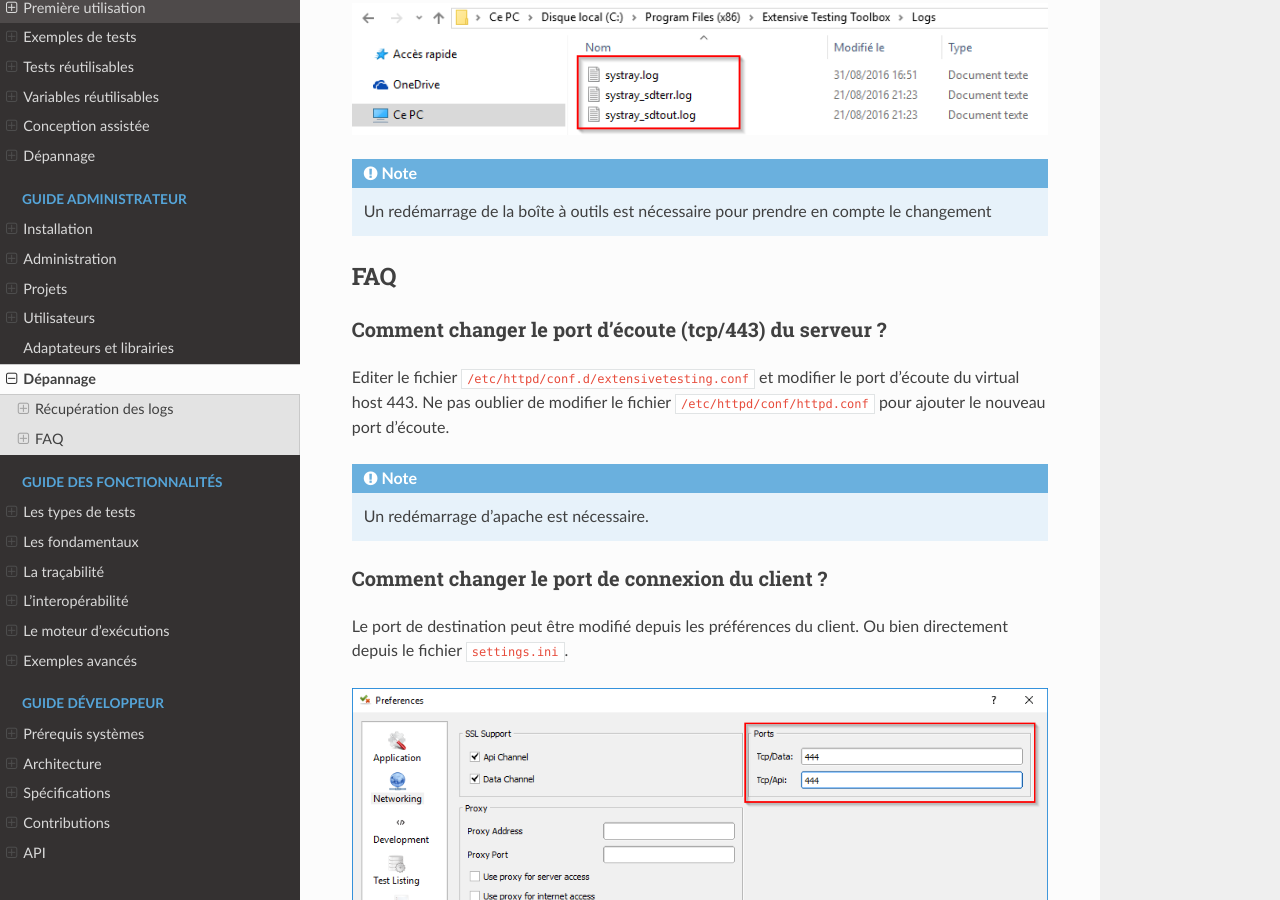
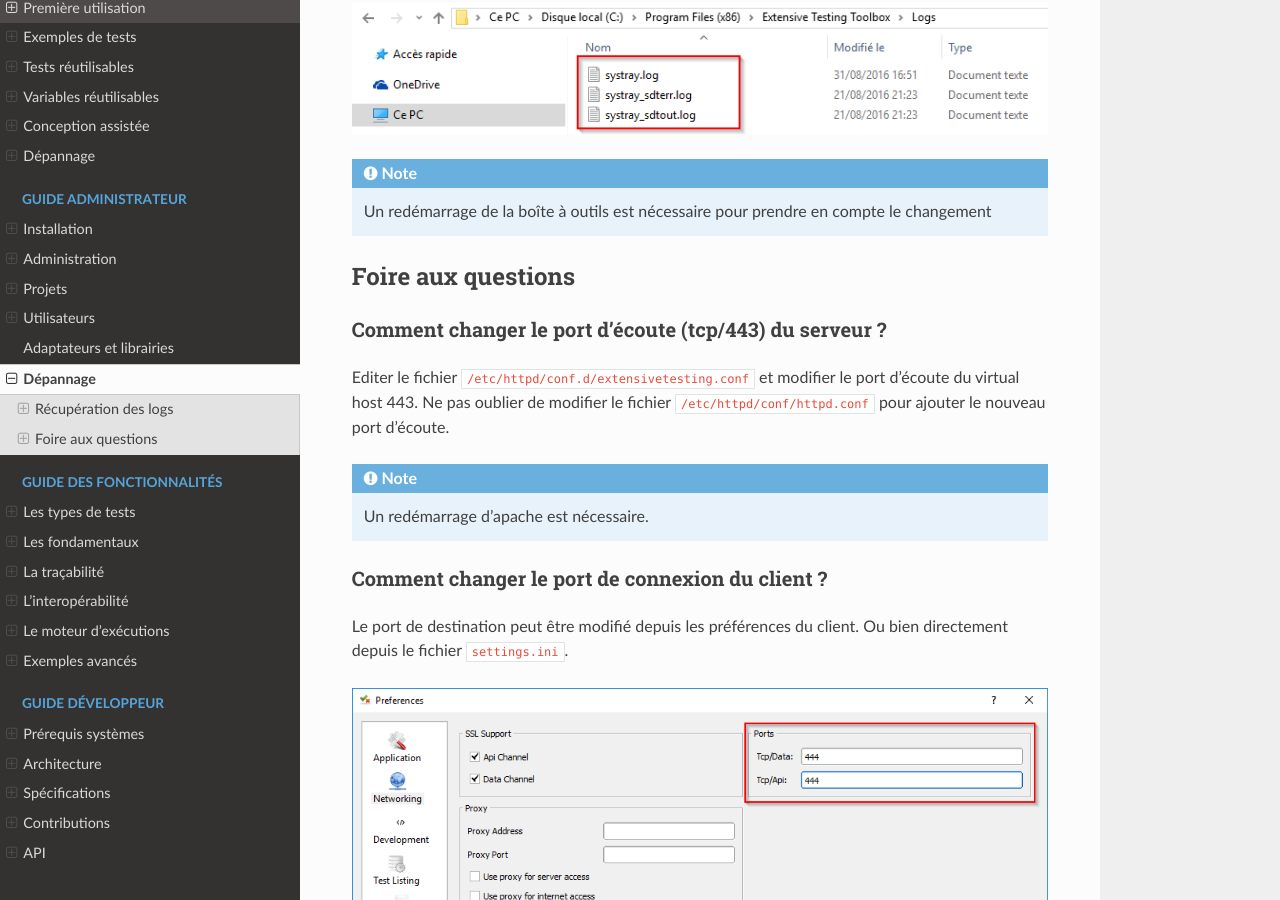
Before and after one commit to ExtensiveAutomation/extensiveautomation-fr.readthedocs.io, a Sphinx documentation site: the page built from docs/admin/troubleshooting.rst, in a window 1280 px wide and 900 px high, scrolled down 1377 px. Built offline with Sphinx 7.4.7 and the Read the Docs theme 2.0.0, drawn with Linux system fonts in a browser that asks for light colours.

Commit message:
mise à jour mineure

```diff
--- a/docs/about/purpose.rst
+++ b/docs/about/purpose.rst
@@ -49,5 +49,5 @@
 Pour entrer en contact:
  - par email d.machard@gmail.com
  - depuis twitter https://twitter.com/Extensive_Auto
- - depuis le forum google https://groups.google.com/forum/#!forum/extensive-testing-users
+ - depuis le forum google https://groups.google.com/forum/#!forum/extensive-automation-users
  - depuis github https://github.com//ExtensiveAutomation
--- a/docs/admin/troubleshooting.rst
+++ b/docs/admin/troubleshooting.rst
@@ -45,8 +45,8 @@
 
 .. note:: Un redémarrage de la boîte à outils est nécessaire pour prendre en compte le changement
 
-FAQ
----
+Foire aux questions
+---------------------
 
 Comment changer le port d'écoute (tcp/443) du serveur ?
 ~~~~~~~~~~~~~~~~~~~~~~~~~~~~~~~~~~~~~~~~~~~~~~~~~~~~~~~
```
